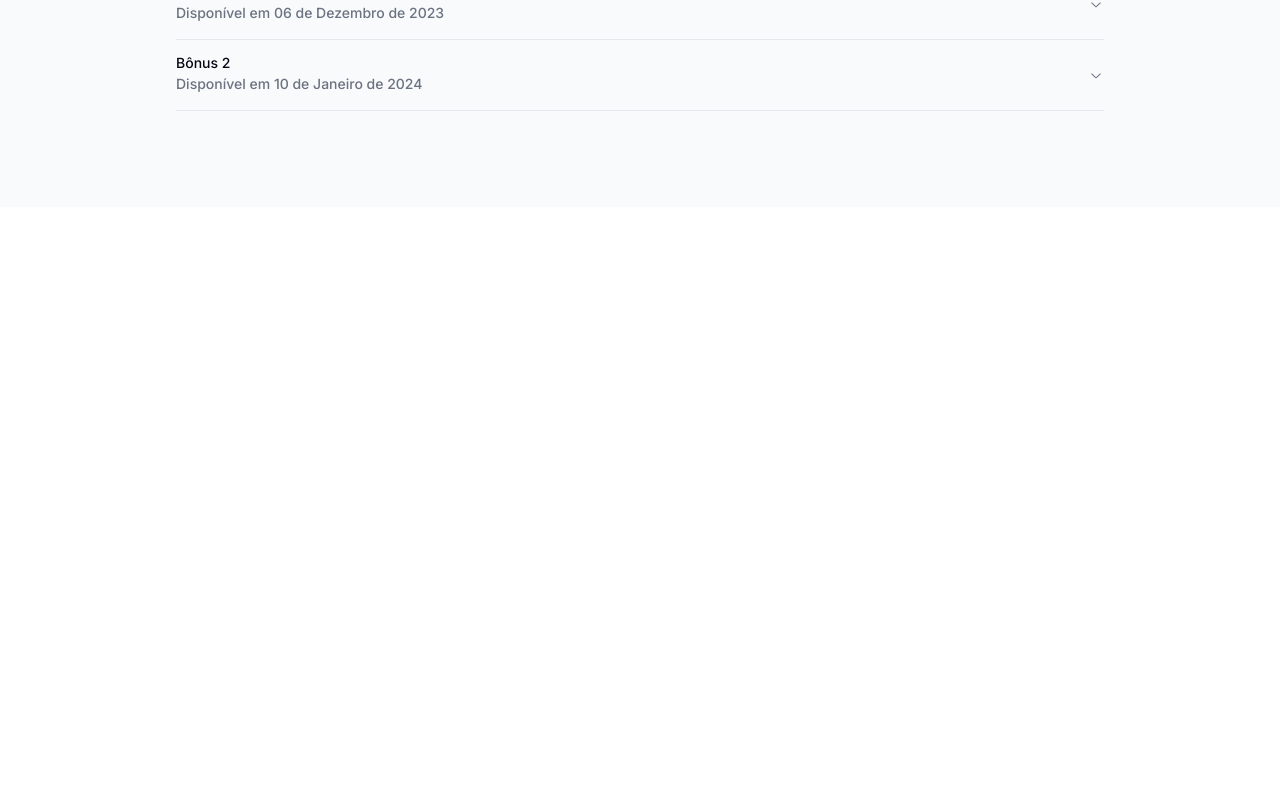
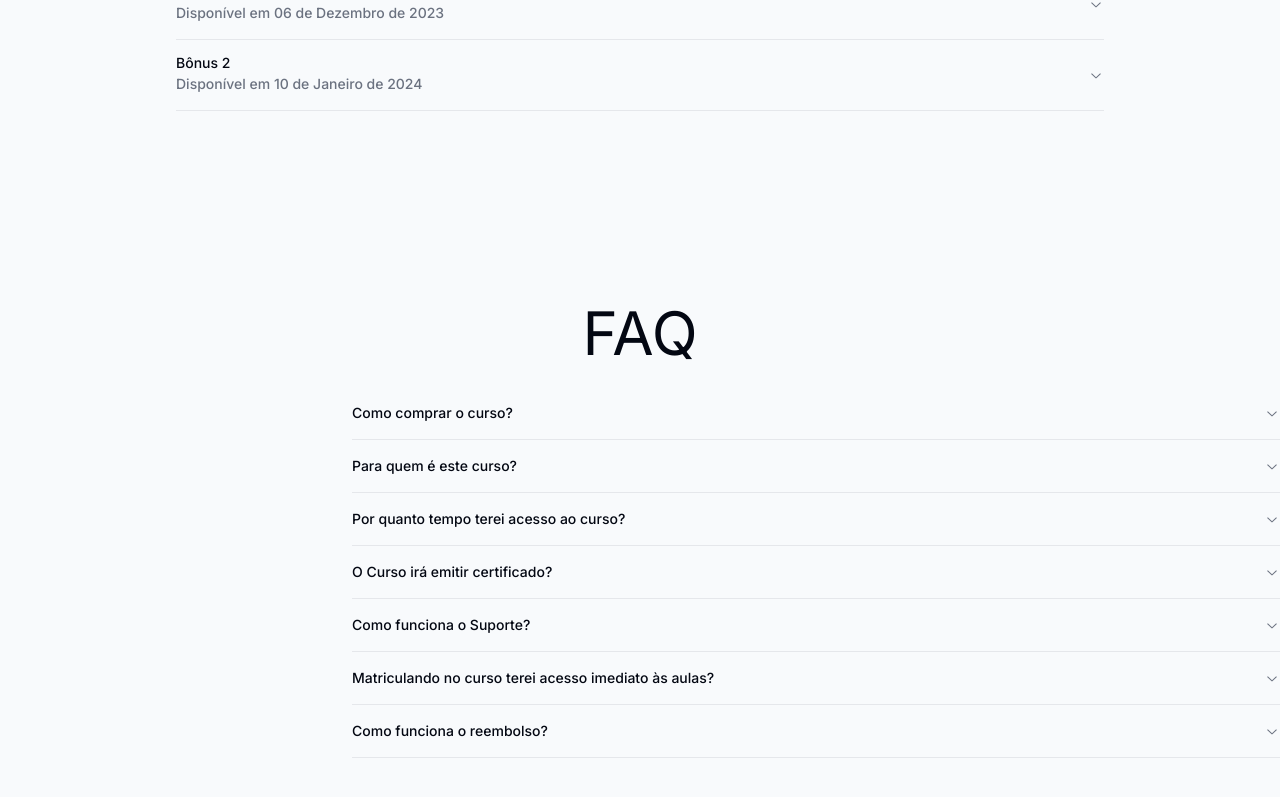
Before and after one commit to Cristhian-Shr/nextDev-landingPage, a Next.js app: page / in a window 1280 px wide. Shown: the part 2840-3637 px from the top of the page. Before the commit the page ends 3047 px from the top, so only its background shows below. Built offline with nearby package versions, Linux system fonts and the light colour scheme.

Commit message:
criação de sessão faq

```diff
--- /dev/null
+++ b/src/app/_components/faq-section.tsx
@@ -0,0 +1,98 @@
+import {
+  Accordion,
+  AccordionContent,
+  AccordionItem,
+  AccordionTrigger,
+} from "@/components/ui/accordion";
+
+function FaqSection() {
+  return (
+    <section
+      id="faq"
+      className="bg-slate-50 dark:bg-transparent container space-y-6 py-8 md:py-12 lg:py-24"
+    >
+      <div className="mx-auto flex max-w-[58rem] flex-col items-center space-y-4 text-center">
+        <h2 className="font-heading text-3xl leading-[1.1] sm:text-3xl md:text-6xl">
+          FAQ
+        </h2>
+      </div>
+      <div className="ms-auto text-center md:max-w-[58rem]">
+        <Accordion type="single" collapsible className="w-full">
+          <AccordionItem value="item-5">
+            <AccordionTrigger>Como comprar o curso?</AccordionTrigger>
+            <AccordionContent className="text-left">
+              <p>
+                Se estiver no período de matrículas abertas, basta clicar no
+                botão <span className="font-bold">Matricular</span> que você
+                será redirecionado para uma página de compras da Hotmart. Feito
+                isso, você poderá realizar as aulas através da própria
+                plataforma da Hotmart. Você receberar informações de quando as
+                aulas estarão disponíveis.
+              </p>
+              <p>
+                Caso o período de matrículas esteja encerrado, você poderá
+                clicar no botão{" "}
+                <span className="font-bold">Lista de Espera</span> e preencher o
+                formulário para ser avisado quando as matrículas forem
+                reabertas.
+              </p>
+            </AccordionContent>
+          </AccordionItem>
+          <AccordionItem value="item-1">
+            <AccordionTrigger>Para quem é este curso?</AccordionTrigger>
+            <AccordionContent className="text-left">
+              <p>
+                Para quem possui conhecimentos básicos de HTML, CSS e JavaScript
+              </p>
+              <p>Para quem quer aprender desenvolver uma aplicação do zero</p>
+              <p>
+                Para quem quer estar atualizado com os conhecimentos que as
+                grandes empresas procuram
+              </p>
+            </AccordionContent>
+          </AccordionItem>
+          <AccordionItem value="item-2">
+            <AccordionTrigger>
+              Por quanto tempo terei acesso ao curso?
+            </AccordionTrigger>
+            <AccordionContent className="text-left">
+              Você terá 1 ano após a data da compra.
+            </AccordionContent>
+          </AccordionItem>
+          <AccordionItem value="item-3">
+            <AccordionTrigger>O Curso irá emitir certificado?</AccordionTrigger>
+            <AccordionContent className="text-left">
+              Sim. Você terá acesso ao certificado após concluir o curso.
+            </AccordionContent>
+          </AccordionItem>
+          <AccordionItem value="item-4">
+            <AccordionTrigger>Como funciona o Suporte?</AccordionTrigger>
+            <AccordionContent className="text-left">
+              Você terá acesso exclusivo ao grupo do WhatsApp, onde eu irei
+              tirar suas dúvidas por lá.
+            </AccordionContent>
+          </AccordionItem>
+
+          <AccordionItem value="item-6">
+            <AccordionTrigger>
+              Matriculando no curso terei acesso imediato às aulas?
+            </AccordionTrigger>
+            <AccordionContent className="text-left">
+              As aulas gravadas serão disponibilizadas a partir do dia 04 de
+              Dezembro de 2023.
+            </AccordionContent>
+          </AccordionItem>
+          <AccordionItem value="item-7">
+            <AccordionTrigger>Como funciona o reembolso?</AccordionTrigger>
+            <AccordionContent className="text-left">
+              Após 15 dias você poderá solicitar o reembolso de 100% do valor
+              através da plataforma da Hotmart.
+            </AccordionContent>
+          </AccordionItem>
+        </Accordion>
+      </div>
+    </section>
+  );
+}
+
+export default FaqSection;
--- a/src/app/_components/feature-section.tsx
+++ b/src/app/_components/feature-section.tsx
@@ -1,4 +1,5 @@
 'use client';
+
 import {
   Accordion,
   AccordionContent,
--- a/src/app/page.tsx
+++ b/src/app/page.tsx
@@ -1,5 +1,6 @@
 
 import AboutSection from "./_components/about-section";
+import FaqSection from "./_components/faq-section";
 import FeatureSection from "./_components/feature-section";
 import { IntroSection } from "./_components/intro-section";
 
@@ -9,6 +10,7 @@ export default function Home() {
       <IntroSection />
       <AboutSection />
       <FeatureSection />
+      <FaqSection />
     </main>
   );
 }
```
